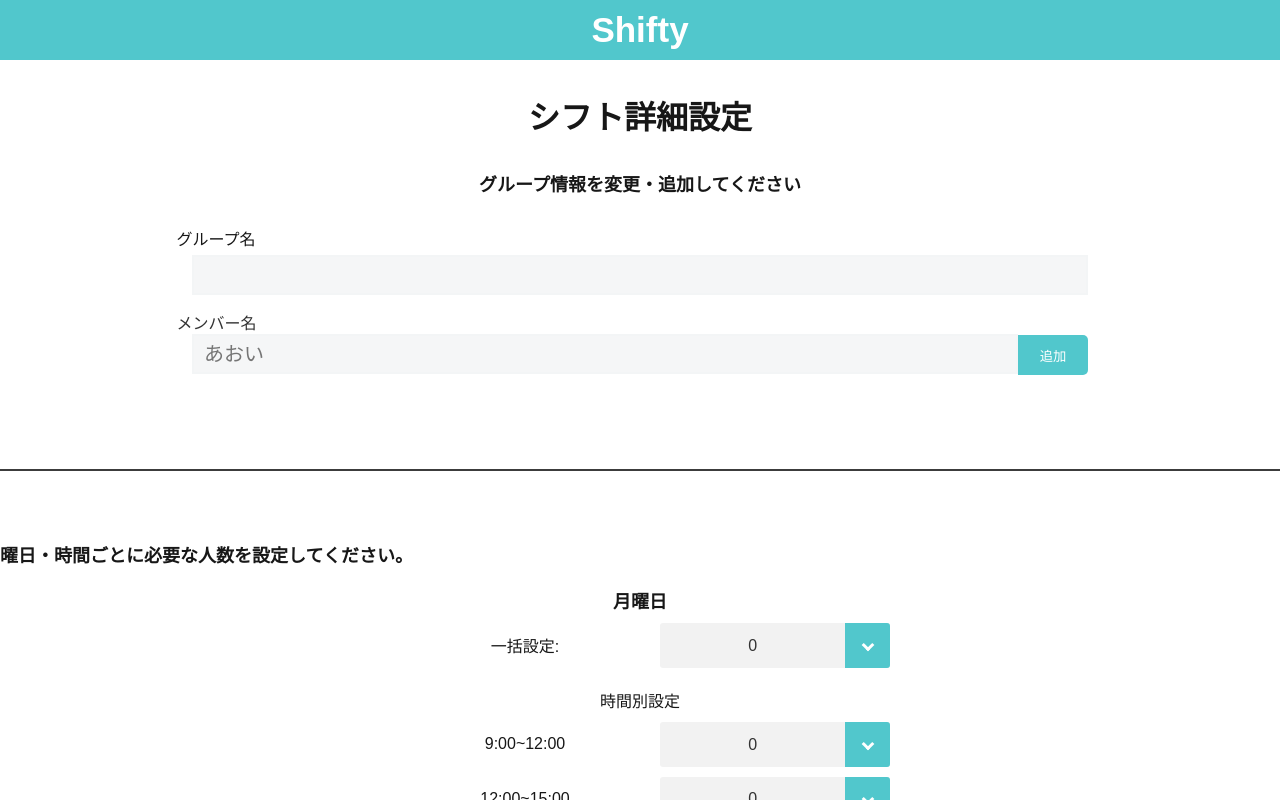
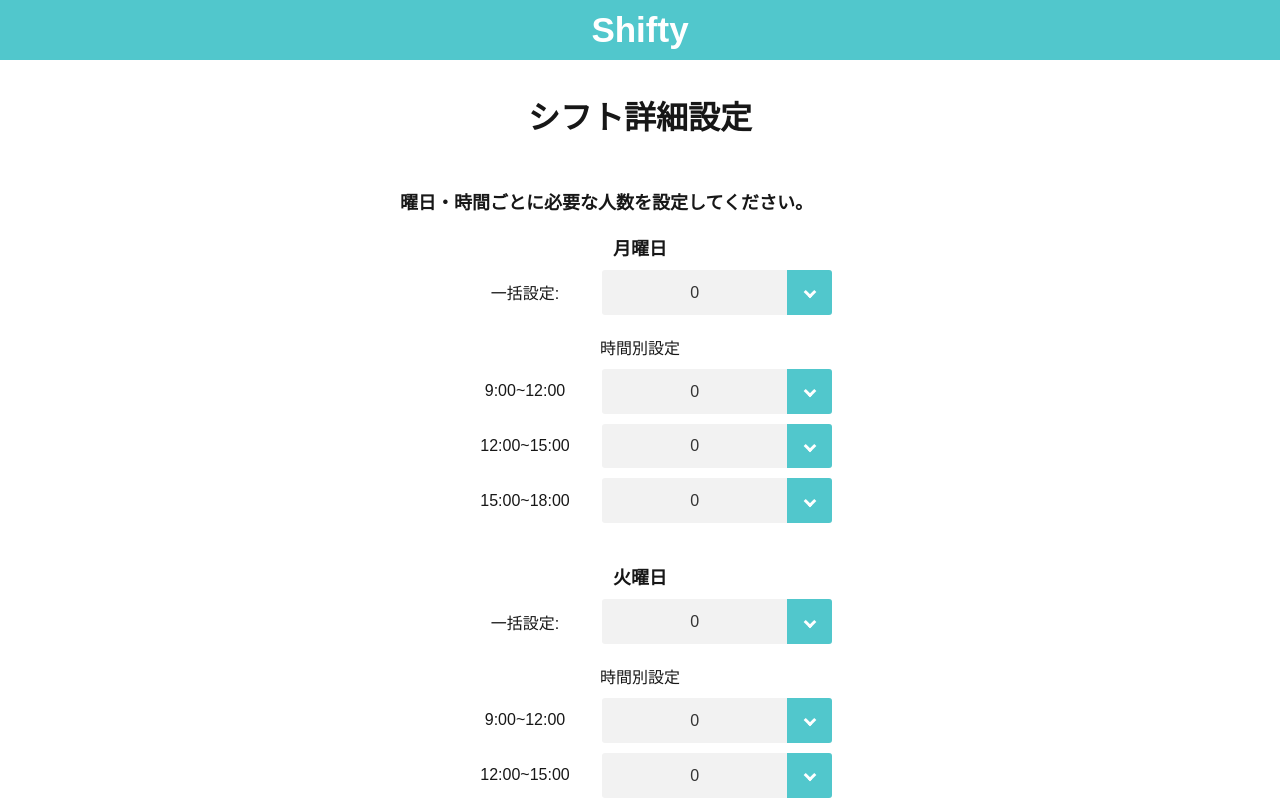
Before and after one commit to yuuri-dev/Shityj-app0507, a Next.js app: page /group/1/setting in a window 1280 px wide. Shown: the top 800 px of the page. Built offline with nearby package versions, Linux system fonts and the light colour scheme.

Commit message:
feat:レスポンシブデザインを実装

```diff
--- a/src/pages/group/[group_id]/setting.jsx
+++ b/src/pages/group/[group_id]/setting.jsx
@@ -8,6 +8,7 @@ import ButtonBlue from '@/components/ButtonBlue';
 import styles from './setting.module.css';
 import { supabase } from 'src/lib/supabase_client';
 import Loading from '@/components/Loading';
+import ShiftDatePicker from '@/components/ShiftDatePicker';
 
 const Setting = () => {
   const router = useRouter();
@@ -72,22 +73,10 @@ const Setting = () => {
       {isLoading ? (
         <Loading/>
       ) : (
-        <div className={styles.contents}>
+        <div className={styles.container}>
           <PageTitle>シフト詳細設定</PageTitle>
-          <div className={styles.nameSettings}>
-            <h2 className={styles.h2}>グループ情報を変更・追加してください</h2>
-            <p className={styles.p}>グループ名</p>
-            <input
-              type="text"
-              value={groupName}
-              className={styles.groupNameInput}
-              onChange={(e) => setGroupName(e.target.value)}
-            />
-            <AddMember />
-          </div>
 
-          <div className={styles.border}></div>
-
+          <div className={styles.form_content}></div>
           <h2 className={styles.h2}>
             曜日・時間ごとに必要な人数を設定してください。
           </h2>
@@ -106,7 +95,9 @@ const Setting = () => {
               className={styles.input}
               onChange={(e) => setMaxDateToWork(e.target.value)}
             />
-            <p className={styles.p}>１日の最大勤務時間</p>
+            <p className={styles.p}>
+              １日の最大勤務時間（現在のバージョンでは考慮されません）
+            </p>
             <input
               type="number"
               className={styles.input}
--- a/src/pages/group/[group_id]/setting.module.css
+++ b/src/pages/group/[group_id]/setting.module.css
@@ -1,8 +1,7 @@
-.contents {
-  width: 90%;
-
-  margin: 0 auto;
-  margin-bottom: 100px;
+.container {
+  max-width: 500px;
+  margin: auto;
+  padding: 0 10px 100px;
 }
 .p {
   margin: 30px 0 5px 13%;
@@ -13,15 +12,26 @@
   padding-left: 10px;
 }
 
-.border {
+/* .border {
   border: 1px #3c3c3c solid;
   width: 100%;
   margin: 30px auto;
   margin-bottom: 70px;
-}
+} */
 
 .h2 {
   font-size: 18px;
+}
+
+/*
+  フォーム
+ */
+
+
+/* カレンダー */
+.shiftDatePicker {
+  max-width: 246px;
+  margin: 20px auto;
 }
 
 .input {
@@ -34,6 +44,10 @@
   border-style: solid;
   font-size: 20px;
   text-align: center;
+}
+
+.form_content{
+  margin: 50px 0;
 }
 
 .nameSettings {
@@ -50,9 +64,6 @@
   padding-left: 10px;
 }
 
-.settingMax {
-  padding-bottom: 100px;
-}
 
 @media (min-width: 767px) {
   .contents {
```
